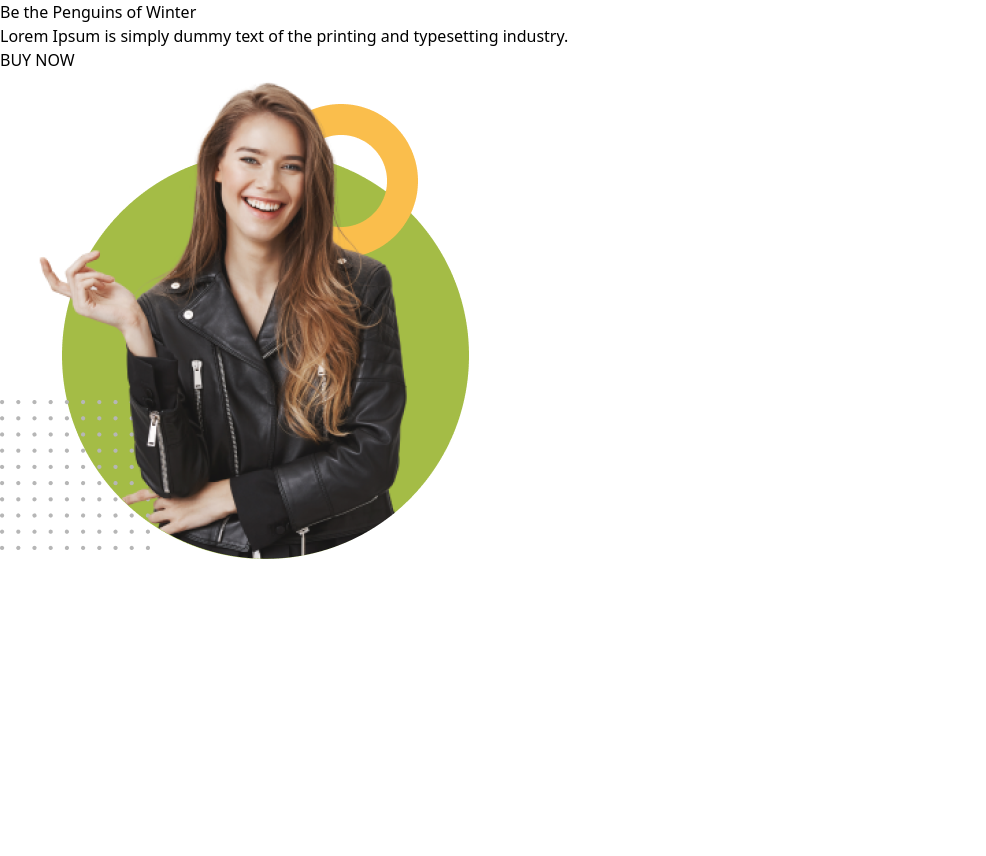
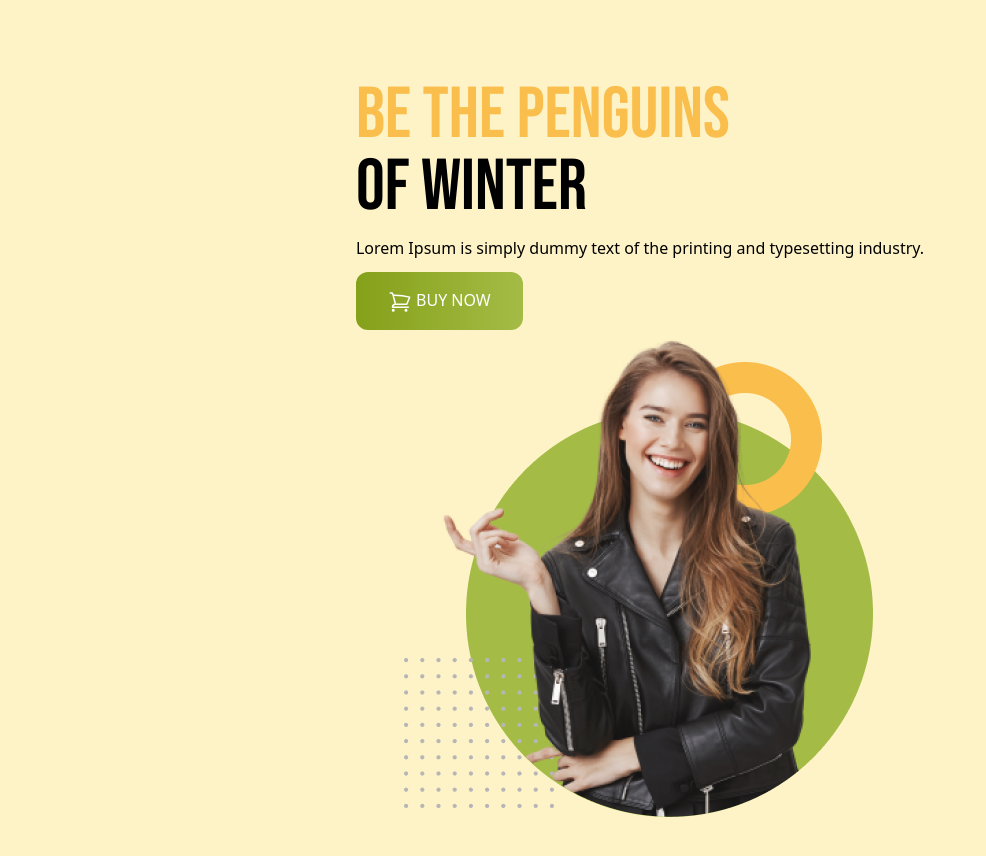
Before and after one commit to aticmahbub/penguin-fashion-website, a plain HTML site: page index.html in a window 1280 px wide. Shown: the whole page, without its empty margins (0-986 px from the left). Before the commit the page ends 800 px from the top, so only its background shows below. Drawn offline with nearby package versions, Linux system fonts and the light colour scheme.

Commit message:
banner section done

```diff
--- a/index.html
+++ b/index.html
@@ -1,24 +1,56 @@
 <!DOCTYPE html>
 <html lang="en">
+
 <head>
     <meta charset="UTF-8">
     <meta name="viewport" content="width=device-width, initial-scale=1.0">
     <title>Penguin Fashion</title>
+
+
+    <link rel="preconnect" href="https://fonts.googleapis.com">
+<link rel="preconnect" href="https://fonts.gstatic.com" crossorigin>
+<link href="https://fonts.googleapis.com/css2?family=Roboto:wght@400;700&display=swap" rel="stylesheet">
+
+    <link rel="preconnect" href="https://fonts.googleapis.com">
+    <link rel="preconnect" href="https://fonts.gstatic.com" crossorigin>
+    <link href="https://fonts.googleapis.com/css2?family=Bebas+Neue&display=swap" rel="stylesheet">
     <script src="https://cdn.tailwindcss.com"></script>
+    <style>
+        .font-bebas{
+            font-family: 'Bebas Neue', sans-serif;
+        }
+        .font-roboto{
+            font-family: 'Roboto', sans-serif;
+        }
 
+    </style>
     <link rel="stylesheet" href="tailwind.config.js">
 </head>
+
 <body>
-    <header>
-        <div>
-            <div>
-                <h1>Be the Penguins
-                    of Winter</h1>
-                    <p>Lorem Ipsum is simply dummy text of the printing
-                        and typesetting industry.</p>
-                        <button>BUY NOW</button>
+    <header class="bg-amber-100 py-20 px-4 lg:px-6 md:px-32">
+        <nav>
+
+        </nav>
+
+        <div class="flex flex-col  justify-between items-center">
+            <div class="space-y-3">
+                <h1 class="text-7xl font-bebas "><span class="text-[#FABE4C]">Be the Penguins</span>
+                    <br>
+                    of Winter
+                </h1>
+                <p>Lorem Ipsum is simply dummy text of the printing
+                    and typesetting industry.</p>
+                <button
+                    class="bg-gradient-to-r from-[#85A019] to-[#A4BC46] py-4 px-8 rounded-xl uppercase text-white "><svg
+                        xmlns="http://www.w3.org/2000/svg" fill="none" viewBox="0 0 24 24" stroke-width="1.5"
+                        stroke="currentColor" class="w-6 h-6 inline">
+                        <path stroke-linecap="round" stroke-linejoin="round"
+                            d="M2.25 3h1.386c.51 0 .955.343 1.087.835l.383 1.437M7.5 14.25a3 3 0 00-3 3h15.75m-12.75-3h11.218c1.121-2.3 2.1-4.684 2.924-7.138a60.114 60.114 0 00-16.536-1.84M7.5 14.25L5.106 5.272M6 20.25a.75.75 0 11-1.5 0 .75.75 0 011.5 0zm12.75 0a.75.75 0 11-1.5 0 .75.75 0 011.5 0z" />
+                    </svg>
+                    BUY NOW</button>
             </div>
-                <img src="images/model.png" alt="">
+            <img src="images/model.png" alt="">
             <div>
 
 
@@ -34,4 +66,5 @@
 
     </footer>
 </body>
+
 </html>
```
